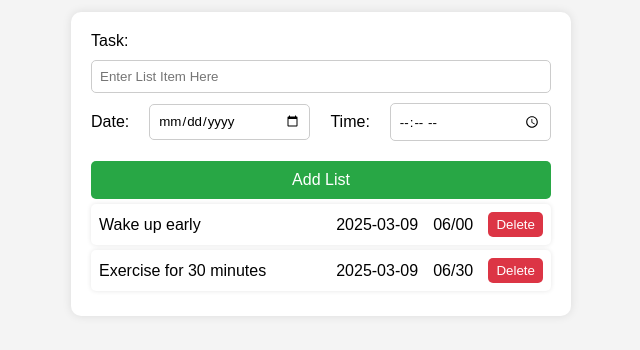
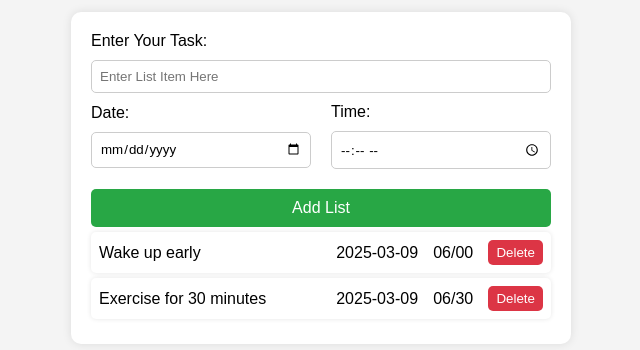
Before and after one commit to imrangit07/TodoList, a plain HTML site: page index.html in a window 1280 px wide. Shown: the part 60-410 px from the top of the page, without its empty margins (319-959 px from the left). Drawn offline with Linux system fonts and the light colour scheme.

Commit message:
Update some code

```diff
--- a/index.html
+++ b/index.html
@@ -13,15 +13,19 @@
     <h1>Todo List</h1>
     <div class="container">
         <div class="input-container">
-            <label for="input-display">Task:</label>
+            <label for="input-display">Enter Your Task:</label>
             <input type="text" id="input-display" placeholder="Enter List Item Here">
 
             <div class="date-time">
+               <div class="date">
                 <label for="input-date">Date:</label>
                 <input type="date" id="input-date">
+               </div>
 
+              <div class="time">
                 <label for="input-time">Time:</label>
                 <input type="time" id="input-time">
+              </div>
             </div>
         </div>
         <button id="add-btn">Add List</button>
--- a/script.js
+++ b/script.js
@@ -1,24 +1,25 @@
-let addBtn = document.querySelector("#add-btn");
 let allListItems = [
     {
         item: "Wake up early",
         date: '2025-03-09',
-        time:'06/00',
+        time: '06/00',
     },
     {
         item: "Exercise for 30 minutes",
         date: '2025-03-09',
-        time:'06/30',
+        time: '06/30',
     },
 ];
 
+
+
 printLists();
-addBtn.addEventListener("click", () => {
+document.querySelector("#add-btn")
+.addEventListener("click", () => {
+    let date = document.querySelector("#input-date").value;
+    let time = document.querySelector("#input-time").value;
     let inputDisplay = document.querySelector("#input-display");
     let inputList = inputDisplay.value;
-    let date = document.querySelector("#input-date").value;
-    let time = document.querySelector("#input-time").value;
-
 
     if (inputList == '') {
         alert("Please Enter Todo List");
@@ -27,14 +28,14 @@ addBtn.addEventListener("click", () => {
     } else if (date == "") {
         alert("please Select Date For Your List");
         return;
-    }else if (time == "") {
+    } else if (time == "") {
         alert("please Select Time For Your List");
         return;
     }
 
     console.log(inputList);
 
-    allListItems.push({ item: inputList, date: date, time:time});
+    allListItems.push({ item: inputList, date: date, time: time });
     inputDisplay.value = ``;
     inputDisplay.focus();
 
--- a/styles.css
+++ b/styles.css
@@ -32,20 +32,27 @@ h1 {
     margin-bottom: 10px;
 }
 
-#input-display {
+#input-display{
     width:100%;
     padding: 8px;
     margin-top: 10px;
     border: 1px solid #ccc;
     border-radius: 5px;
     margin-bottom: 10px;
+    display: flex;
+    flex-wrap: wrap;
+}
+.date,.time{
+    width: 50%;
 }
 
 #input-date,#input-time {
-    width: 50%;
+    width: 100%;
     padding: 8px;
     border: 1px solid #ccc;
     border-radius: 5px;
+    margin-top: 10px;
+
 }
 
 
```
